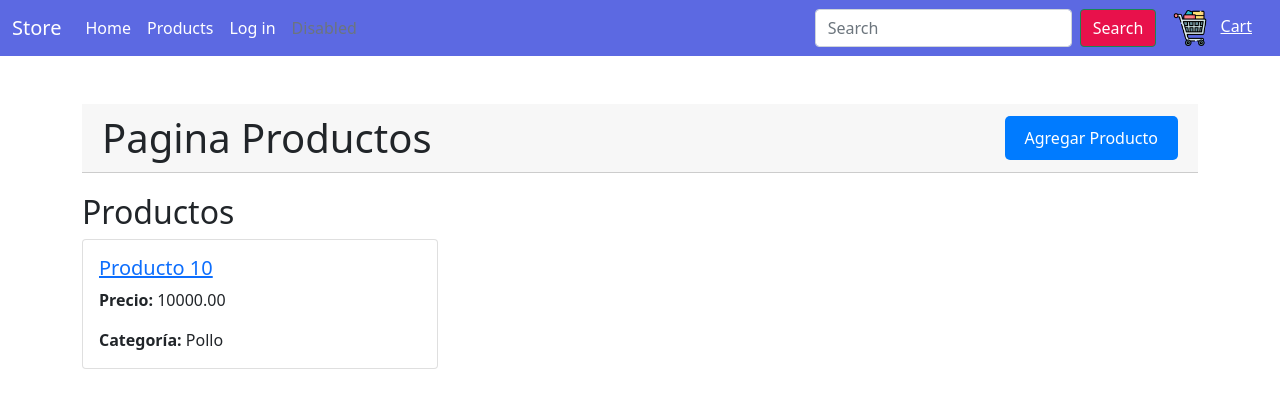
After one commit to YohanSarmiento/project-webcommerce, a Django app: page /productos/ in a window 1280 px wide. The commit adds this page. Shown: the top 408 px of the page. Run offline with Django 5.2, Linux system fonts and the light colour scheme; data comes from the database, SQL or seed files in the repository; both versions use the stored data as it was after the commit; some libraries are stand-ins or nearby versions.

Commit message:
Crud sin busqueda de productos

```diff
--- a/project_webcommerce/urls.py
+++ b/project_webcommerce/urls.py
@@ -22,8 +22,7 @@ from django.conf import settings
 
 urlpatterns = [
     path('admin/', admin.site.urls),
-    path('store/', include('store.urls')),
-
+    path('', include('store.urls'))
 ]
 
 urlpatterns += static(settings.MEDIA_URL, document_root=settings.MEDIA_ROOT)
--- a/requirements.txt
+++ b/requirements.txt
@@ -2,4 +2,3 @@ asgiref==3.8.1
 Django==5.0.4
 psycopg2-binary==2.9.9
 sqlparse==0.5.0
-dsadasdadasdasdasdad
--- a/store/templates/home.html
+++ b/store/templates/home.html
@@ -13,6 +13,7 @@
 
 <body>
     <div class="container-lg my-5">
+        <h1>Pagina Home</h1>
         <h2>responsive column widths</h2>
         <div class="row gy-3"> <!-- manually change gutter using g{d}-{n} -->
             <div class="col-sm-4 col-lg-6">
--- a/store/templates/master.html
+++ b/store/templates/master.html
@@ -24,13 +24,7 @@
                 <a class="nav-link active" aria-current="page" href="{% url 'home' %}">Home</a>
               </li>
               <li class="nav-item">
-                <a class="nav-link" href="#">Sales</a>
-              </li>
-              <li class="nav-item">
-                <a class="nav-link" href="#">Products</a>
-              </li>
-              <li class="nav-item">
-                <a class="nav-link" href="#">Recipes</a>
+                <a class="nav-link" href="{% url 'productos' %}">Products</a>
               </li>
               <li class="nav-item">
                 <a class="nav-link" href="#">Log in</a>
--- /dev/null
+++ b/store/templates/productos.html
@@ -0,0 +1,159 @@
+{% extends "master.html" %}
+
+{% load static %}
+
+{% block head %}
+<title>Prodcutos</title>
+<!-- <script type="text/javascript" src="{% static 'js/index.js' %}"></script> -->
+<link rel="stylesheet" type="text/css" href="{% static 'css/home.css' %}">
+
+{% endblock head %}
+
+{% block body %}
+
+<body>
+    <div class="container-lg my-5">
+        <div class="header-container">
+            <!-- Título de la página -->
+            <h1>Pagina Productos</h1>
+            <!-- Botón para agregar producto -->
+            <a class="agregar-producto" href="{% url 'add_producto' %}">Agregar Producto</a>
+        </div>
+        <h2>Productos</h2>
+        <div class="row gy-3">
+            {% for producto in productos %}
+            <div class="col-12 col-md-6 col-lg-4">
+                <div class="card">
+                    <div class="card-body">
+                        <h5 class="card-title">
+                            <!-- Agrega un enlace para abrir el modal -->
+                            <a href="#" class="ver-detalle" data-toggle="modal" data-target="#detalleProducto{{ producto.id }}">
+                                {{ producto.nombre }}
+                            </a>
+                        </h5>
+                        <p class="card-text"><strong>Precio:</strong> {{ producto.precio }}</p>
+                        <p class="card-text"><strong>Categoría:</strong>
+                            {% for categoria in producto.categorias.all %}
+                                {{ categoria.nombre }}{% if not forloop.last %}, {% endif %}
+                            {% endfor %}
+                        </p>
+                    </div>
+                </div>
+            </div>
+            <!-- Modal para los detalles del producto -->
+            <div class="modal fade" id="detalleProducto{{ producto.id }}" tabindex="-1" role="dialog" aria-labelledby="detalleProducto{{ producto.id }}Label" aria-hidden="true">
+                <div class="modal-dialog modal-dialog-centered" role="document">
+                    <div class="modal-content">
+                        <div class="modal-header">
+                            <h5 class="modal-title" id="detalleProducto{{ producto.id }}Label">{{ producto.nombre }}</h5>
+                            <button type="button" class="close" data-dismiss="modal" aria-label="Cerrar">
+                                <span aria-hidden="true">&times;</span>
+                            </button>
+                        </div>
+                        <div class="modal-body">
+                            <p><strong>Descripción:</strong> {{ producto.descripcion }}</p>
+                            <p><strong>Precio:</strong> {{ producto.precio }}</p>
+                            <p><strong>Stock:</strong> {{ producto.stock }}</p>
+                            <p><strong>Proveedor:</strong> {{ producto.proveedor }}</p>
+                            <p><strong>Categorías:</strong>
+                                {% for categoria in producto.categorias.all %}
+                                    {{ categoria.nombre }}{% if not forloop.last %}, {% endif %}
+                                {% endfor %}
+                            </p>
+                        </div>
+                        <div class="modal-footer">
+                            <!-- Botón para cerrar el modal -->
+                            <button type="button" class="btn btn-secondary" data-dismiss="modal">Cerrar</button>
+                            <!-- Botón para modificar el producto
+                            <a href="{% url 'modificar_producto' producto.id %}" class="btn btn-primary">Modificar</a>
+                            -->
+                            <!-- Botón "Más detalles" -->
+                            <a href="{% url 'detalle_producto' producto.id %}" class="btn btn-primary">Más detalles</a>
+                            <!-- Botón "Eliminar"
+                            <button type="button" class="btn btn-danger" data-toggle="modal" data-target="#confirmarEliminar{{ producto.id }}">
+                                Eliminar
+                            </button>
+                            -->
+                        </div>
+                    </div>
+                </div>
+            </div>
+
+            <!-- Modal de confirmación para eliminar -->
+            <div class="modal fade" id="confirmarEliminar{{ producto.id }}" tabindex="-1" role="dialog" aria-labelledby="confirmarEliminar{{ producto.id }}Label" aria-hidden="true">
+                <div class="modal-dialog" role="document">
+                    <div class="modal-content">
+                        <div class="modal-header">
+                            <h5 class="modal-title" id="confirmarEliminar{{ producto.id }}Label">Confirmar Eliminación</h5>
+                            <button type="button" class="close" data-dismiss="modal" aria-label="Cerrar">
+                                <span aria-hidden="true">&times;</span>
+                            </button>
+                        </div>
+                        <div class="modal-body">
+                            <p>¿Estás seguro de que deseas eliminar el producto "{{ producto.nombre }}"?</p>
+                        </div>
+                        <div class="modal-footer">
+                            <button type="button" class="btn btn-secondary" data-dismiss="modal">Cancelar</button>
+                            <a href="{% url 'eliminar_producto' producto.id %}" class="btn btn-danger">Eliminar</a>
+                        </div>
+                    </div>
+                </div>
+            </div>
+            {% endfor %}
+        </div>
+    </div>
+
+    <script>
+        (function($) {
+            $(document).ready(function() {
+                $('.ver-detalle').click(function(e) {
+                    e.preventDefault();
+                    var targetModal = $(this).attr('data-target');
+                    $(targetModal).modal('show');
+                });
+            });
+        })(jQuery);
+    </script>
+    <script src="https://code.jquery.com/jquery-3.5.1.slim.min.js"></script>
+    <script src="https://cdn.jsdelivr.net/npm/@popperjs/core@2.5.4/dist/umd/popper.min.js"></script>
+    <script src="https://stackpath.bootstrapcdn.com/bootstrap/4.5.2/js/bootstrap.min.js"></script>
+</body>
+
+<style>
+    .modal {
+        z-index: 1050;
+    }
+    /* Estilos básicos para el botón */
+    .agregar-producto {
+        display: inline-block;
+        padding: 10px 20px;
+        background-color: #007bff;
+        color: white;
+        border: none;
+        border-radius: 5px;
+        cursor: pointer;
+        font-size: 16px;
+        text-align: center;
+        text-decoration: none;
+    }
+    /* Estilo cuando el cursor está sobre el botón */
+    .agregar-producto:hover {
+        background-color: #00afff;
+        color: white;
+    }
+    /* Contenedor para alinear el botón */
+    .header-container {
+        display: flex;
+        justify-content: space-between;
+        align-items: center;
+        padding: 10px 20px;
+        background-color: #f7f7f7;
+        border-bottom: 1px solid #ccc;
+        margin-bottom: 20px;
+    }
+    /* Estilos para el título de la página */
+    h1 {
+        margin: 0;
+    }
+</style>
+{% endblock %}
--- /dev/null
+++ b/store/templates/registration/login.html
@@ -0,0 +1,6 @@
+<!-- login.html -->
+<form method="post">
+    {% csrf_token %}
+    {{ form.as_p }}
+    <button type="submit">Iniciar sesión</button>
+</form>
--- a/store/urls.py
+++ b/store/urls.py
@@ -6,5 +6,10 @@ from .views import *
 
 urlpatterns = [
     path('', views.home, name='home'),
+    path('productos/', views.productos, name='productos'),  # Listado de productos
+    path('add_producto/', views.add_producto, name='add_producto'),
+    path('producto/<int:producto_id>/', views.detalle_producto, name='detalle_producto'),  # Detalle de un producto específico
+    path('producto/<int:producto_id>/modificar/', views.modificar_producto, name='modificar_producto'),
+    path('producto/<int:producto_id>/eliminar/', views.eliminar_producto, name='eliminar_producto'),
 ]
 urlpatterns += static(settings.MEDIA_URL, document_root=settings.MEDIA_ROOT)
--- a/store/views.py
+++ b/store/views.py
@@ -1,6 +1,66 @@
-from django.shortcuts import render
+from django.shortcuts import render, redirect, get_object_or_404
 from django.template import loader
 from django.http import HttpResponse
+from .models import Producto, Proveedor, Categoria
+from .forms import AgregarProductoForm, ModificarProductoForm
+from django.contrib import messages
 
 def home(request):
     return render(request, 'home.html')
+
+def index(request):
+    # Lógica para obtener los productos destacados, ofertas, etc.
+    productos_destacados = Producto.objects.filter(destacado=True)
+    return render(request, 'index.html', {'productos_destacados': productos_destacados})
+
+def productos(request):
+    # Lógica para obtener y mostrar todos los productos disponibles
+    productos = Producto.objects.all()
+    return render(request, 'productos.html', {'productos': productos})
+
+#def add_producto(request):
+#    # Lógica para obtener y mostrar todos los productos disponibles
+#    return render(request, 'add_producto.html')
+
+def detalle_producto(request, producto_id):
+    producto = get_object_or_404(Producto, pk=producto_id)
+    return render(request, 'detalle_producto.html', {'producto': producto})
+
+def add_producto(request):
+    if request.method == 'POST':
+        form = AgregarProductoForm(request.POST)
+        if form.is_valid():
+            form.save()
+            messages.success(request, '¡Producto agregado con éxito!')
+            # Redireccionar a la misma página después de guardar el producto
+            return redirect('add_producto')
+    else:
+        form = AgregarProductoForm()
+
+    # Obtener todos los proveedores y categorías
+    proveedores = Proveedor.objects.all()
+    categorias = Categoria.objects.all()
+
+    return render(request, 'add_producto.html', {'form': form, 'proveedores': proveedores, 'categorias': categorias})
+
+def modificar_producto(request, producto_id):
+    producto = get_object_or_404(Producto, pk=producto_id)
+    if request.method == 'POST':
+        form = ModificarProductoForm(request.POST, instance=producto)
+        if form.is_valid():
+            form.save()
+            # Puedes agregar un mensaje de éxito aquí si lo deseas
+            return redirect('detalle_producto', producto_id=producto_id)
+    else:
+        form = ModificarProductoForm(instance=producto)
+
+    return render(request, 'modificar_producto.html', {'form': form})
+
+def eliminar_producto(request, producto_id):
+    producto = get_object_or_404(Producto, pk=producto_id)
+    if request.method == 'POST':
+        producto.delete()
+        # Puedes agregar un mensaje de éxito aquí si lo deseas
+        return redirect('productos')
+
+    return render(request, 'confirmar_eliminar_producto.html', {'producto': producto})
```
Also changed, not shown: project_webcommerce/settings.py (+14 -14 lines), store/admin.py (+45 -0 lines), store/forms.py (added, +22 -0 lines), store/models.py (+59 -0 lines), store/templates/add_producto.html (added, +79 -0 lines), store/templates/confirmar_eliminar_producto.html (added, +30 -0 lines), store/templates/detalle_producto.html (added, +70 -0 lines), store/templates/modificar_producto.html (added, +32 -0 lines), db.sqlite3 (added), store/migrations/0001_initial.py (added), 1 other file.
